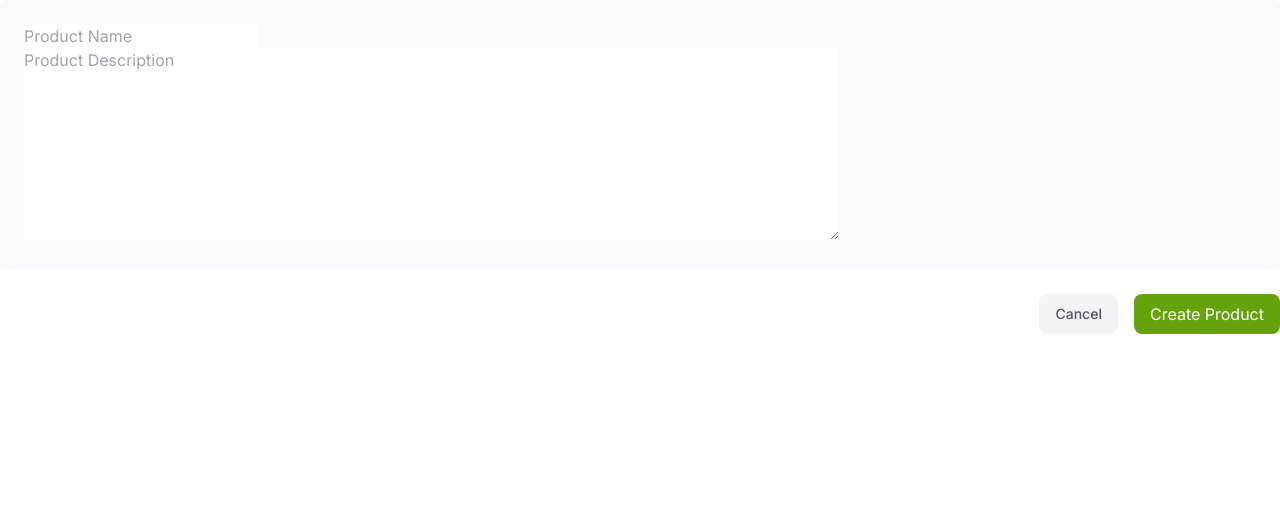
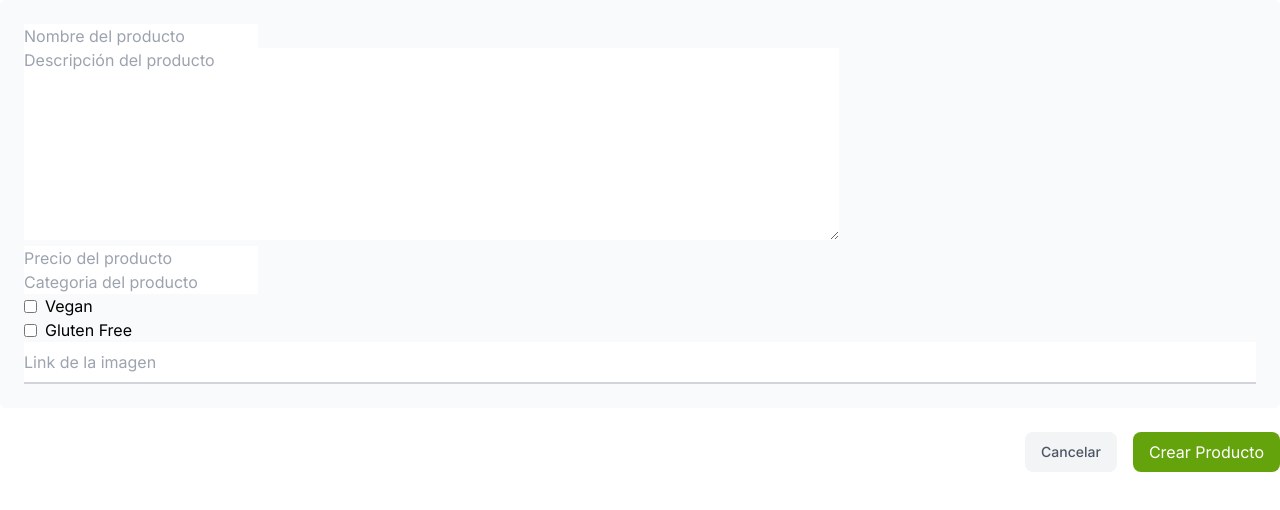
Before and after one commit to Juan-Dingevan/cesca-dingevan-proyecto-nextjs, a Next.js app: page /admin/create in a window 1280 px wide. Shown: the top 510 px of the page. Built offline with nearby package versions, Linux system fonts and the light colour scheme.

Commit message:
Graphic part CreateForm done

```diff
--- a/app/components/abm/CreateForm.tsx
+++ b/app/components/abm/CreateForm.tsx
@@ -16,22 +16,45 @@ export default function Form() {
     <form>
       <div className="rounded-md bg-gray-50 p-4 md:p-6">
       <div className="input-data">
-      <input type="text" placeholder="Product Name" className="input-text"/>
-      <div className="underline"></div>
-    </div>
+        <input type="text" placeholder="Nombre del producto" className="input-text"/>
+        <div className="underline"></div>
+      </div>
       <div className="input-data textarea">
-      <textarea rows={8} cols={80} placeholder="Product Description" className="input-textarea"></textarea>
-      <div className="underline"></div>
-    </div>
+        <textarea rows={8} cols={80} placeholder="Descripción del producto" className="input-textarea"></textarea>
+        <div className="underline"></div>
+      </div>
+      <div className="input-data number">
+        <input type="number" min={0} placeholder="Precio del producto" className="input-number"/>
+        <div className="underline"></div>
+      </div>
+      <div className="input-data">
+        <input type="text" placeholder="Categoria del producto" className="input-text"/>
+        <div className="underline"></div>
+      </div>
+      <div className="input-data boolean flex items-center">
+        <input type="checkbox" className="input-boolean mr-2" />
+        <span>Vegan</span>
+        <div className="underline"></div>
+      </div>
+      <div className="input-data boolean flex items-center">
+        <input type="checkbox" className="input-boolean mr-2" />
+        <span>Gluten Free</span>
+        <div className="underline"></div>
+      </div>
+      <div className="input-data">
+        <input type="url" placeholder="Link de la imagen" className="input-text w-full border-b-2 border-gray-300 focus:border-blue-500 focus:outline-none py-2" />
+        <div className="underline"></div>
+      </div>
+
       </div>
       <div className="mt-6 flex justify-end gap-4">
         <Link
-          href="/"
+          href="/admin"
           className="flex h-10 items-center rounded-lg bg-gray-100 px-4 text-sm font-medium text-gray-600 transition-colors hover:bg-gray-200"
         >
-          Cancel
+          Cancelar
         </Link>
-        <Button type="submit">Create Product</Button>
+        <Button type="submit">Crear Producto</Button>
       </div>
     </form>
   );
```
